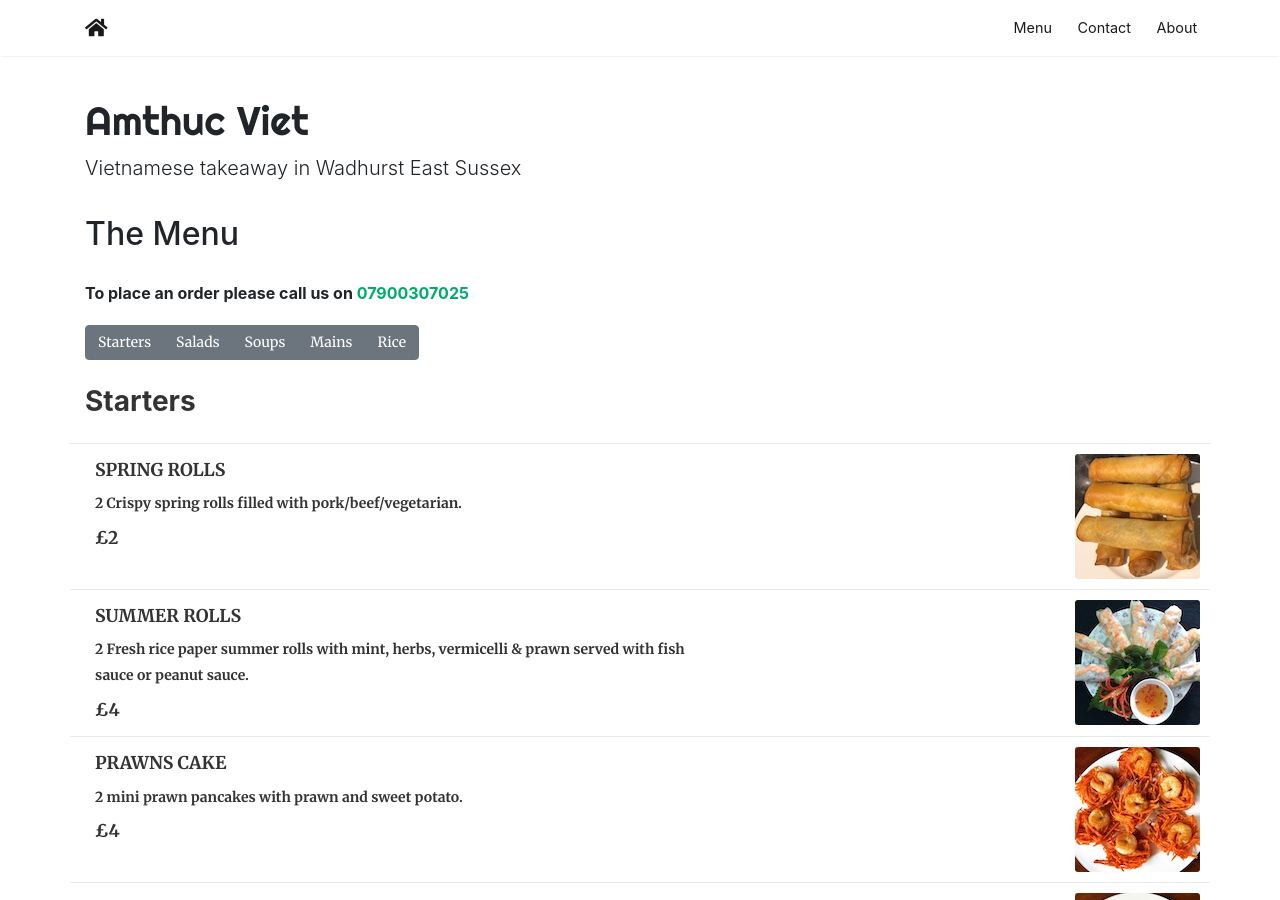
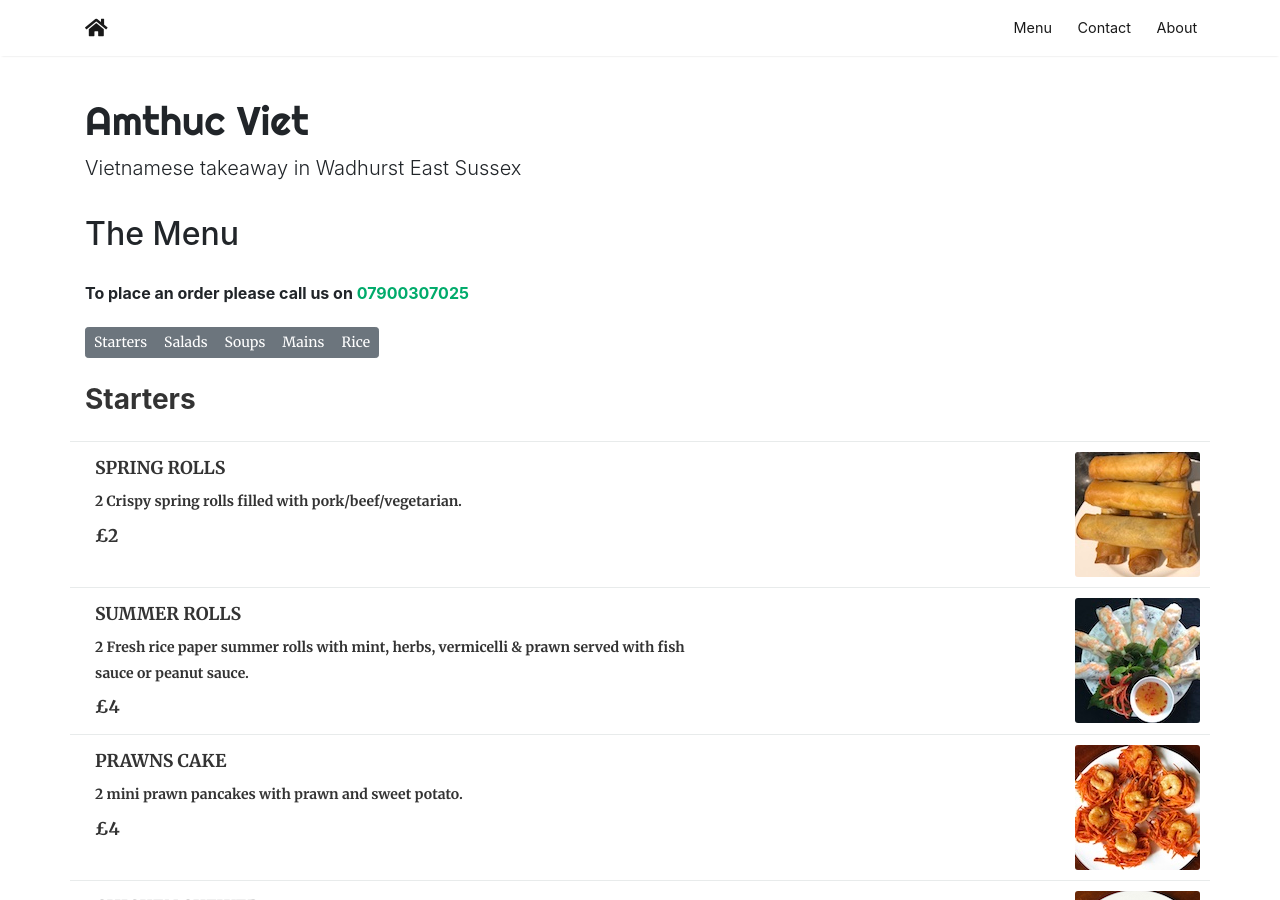
Before and after one commit to sela/amthuc-viet, a Jekyll site: the page built from _pages/menu.html, in a window 1280 px wide and 900 px high. Built offline with Jekyll 4.4.1, drawn with Linux system fonts in a browser that asks for light colours; nearby versions of some CDN libraries.

Commit message:
change small button style

```diff
--- a/_pages/menu.html
+++ b/_pages/menu.html
@@ -10,10 +10,10 @@ title: Menu
     <div style="padding-bottom: 20px;"><b>To place an order please call us on&nbsp;<a href="tel:+447900307025">07900307025</a></b></div>
 
     <div class="article-post">
-        <div class="btn-group" role="group">
+        <div class="btn-group btn-group-sm" role="group">
             {% for type in temp %}
             {% capture titlecase %}{% for word in type.name %}{{ word | capitalize }} {% endfor %}{% endcapture %}
-                <a href="#{{ type.name }}" class="btn btn-secondary" style="font-size: 14px">{{ titlecase }}</a>
+                <a href="#{{ type.name }}" class="btn btn-secondary">{{ titlecase }}</a>
             {% endfor %}
         </div>
         <section class="recent-posts">
```
